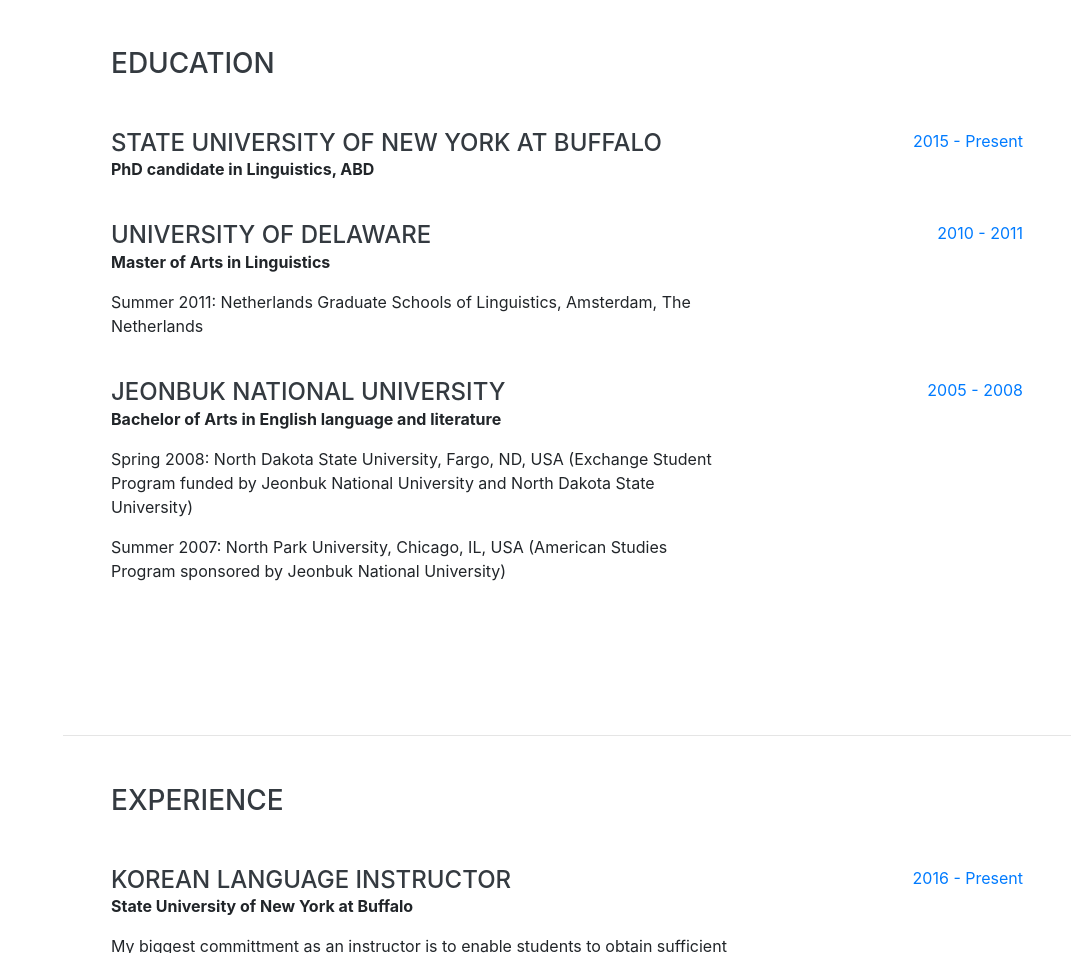
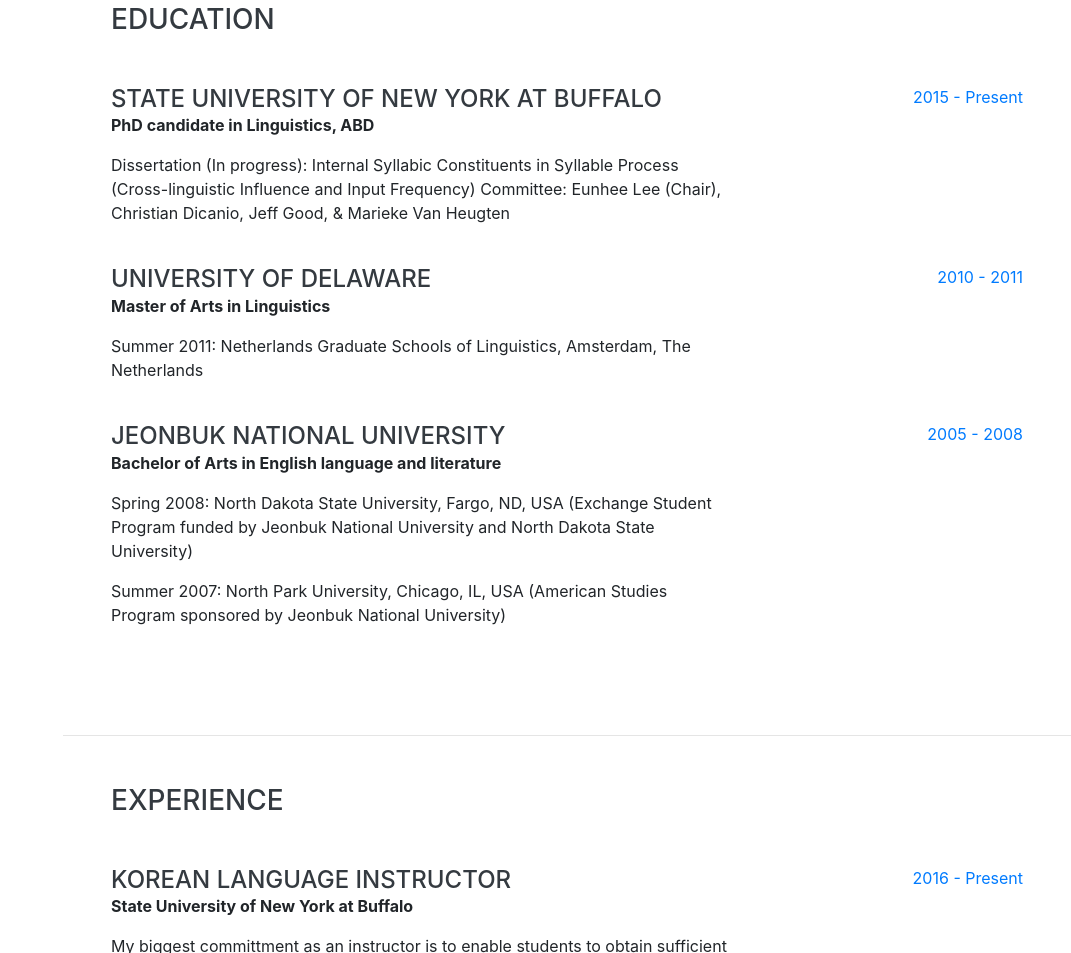
Before and after one commit to seongjihye/linguist, a website with bundled scripts: page index.html in a window 1280 px wide. Shown: the part 866-1819 px from the top of the page, without its empty margins (209-1280 px from the left). Built offline with nearby package versions, Linux system fonts and the light colour scheme; a web font is replaced by a local one.

Commit message:
Update index.html

```diff
--- a/index.html
+++ b/index.html
@@ -98,6 +98,7 @@
           <div class="resume-content">
             <h4 class="mb-0">State University of New York at Buffalo</h4>
             <p><b>PhD candidate in Linguistics, ABD</b></p>
+            <p>Dissertation (In progress): Internal Syllabic Constituents in Syllable Process (Cross-linguistic Influence and Input Frequency) Committee: Eunhee Lee (Chair), Christian Dicanio, Jeff Good, &amp; Marieke Van Heugten</p>
           </div>
           <div class="resume-date text-md-right">
             <span class="text-primary"> 2015 - Present</span>
```
